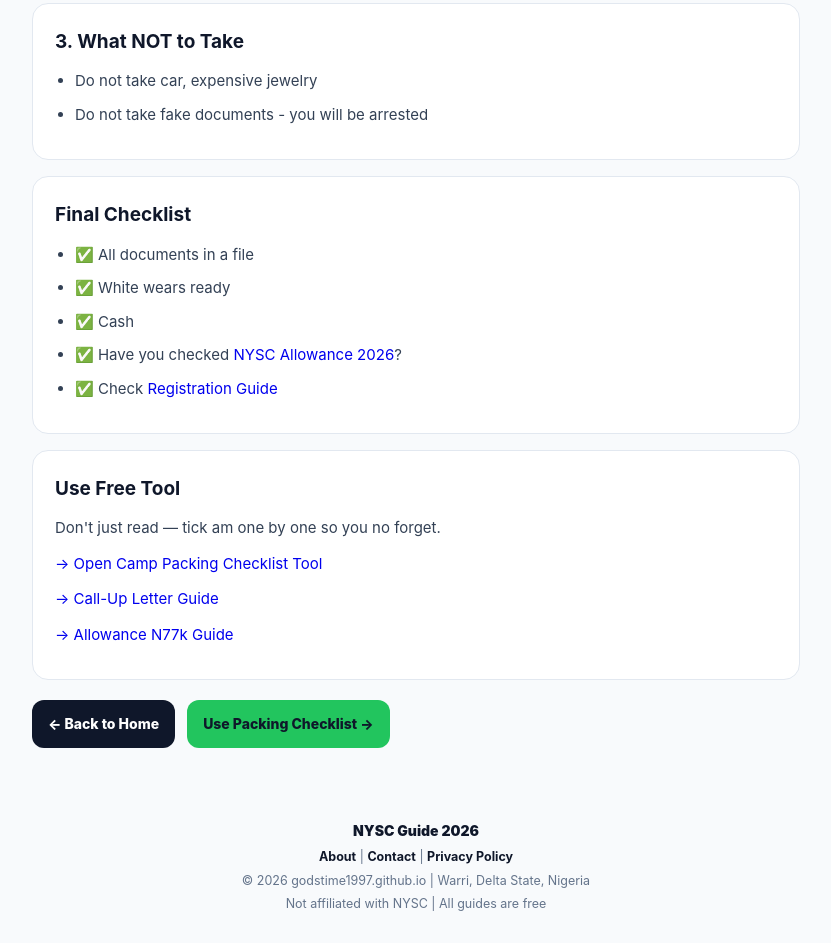
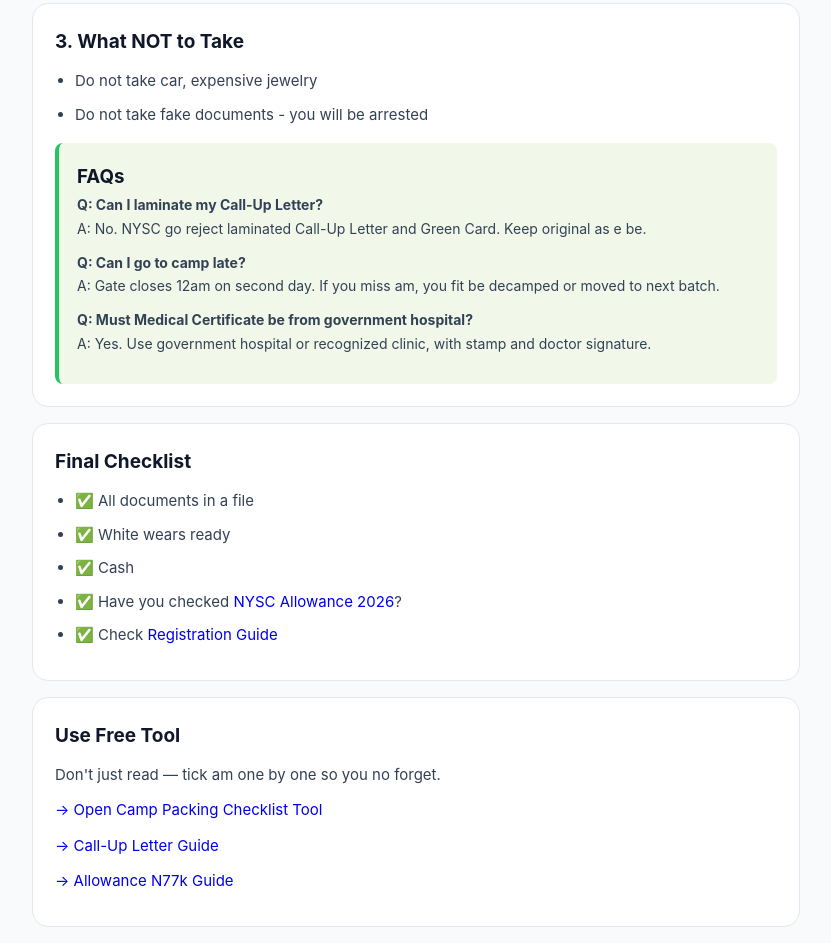
Before and after one commit to Godstime1997/Godstime1997.github.io, a plain HTML site: page nysc-camp-requirements-what-to-take-2026.html in a window 1280 px wide. Shown: the part 1082-2025 px from the top of the page, without its empty margins (224-1055 px from the left). Drawn offline with Linux system fonts and the light colour scheme.

Commit message:
Add FAQs section to camp requirements page
Added FAQs section with common questions and answers regarding the NYSC camp requirements.

```diff
--- a/nysc-camp-requirements-what-to-take-2026.html
+++ b/nysc-camp-requirements-what-to-take-2026.html
@@ -29,6 +29,8 @@ a{text-decoration:none}
 .card li{margin-bottom:8px}
 .alert{background:#f0fdf4;border-left:4px solid #22c55e;padding:16px;border-radius:8px;margin-bottom:16px;font-size:14px}
 .warning{background:#fffbeb;border-left:4px solid #f59e0b;padding:16px;border-radius:8px;margin-bottom:16px;font-size:14px}
+.faq{background:#f1f8e9;padding:18px;border-left:4px solid #22c55e;border-radius:8px;margin-top:16px}
+.faq p{font-size:14px;margin-bottom:10px}
 .nextprev{display:flex;gap:12px;flex-wrap:wrap;margin-top:20px}
 .btn{display:inline-block;padding:12px 16px;border-radius:12px;font-weight:800;font-size:14px}
 .btn-green{background:#22c55e;color:#0f172a}
@@ -98,6 +100,12 @@ footer a{color:#0f172a;font-weight:700}
       <li>Do not take car, expensive jewelry</li>
       <li>Do not take fake documents - you will be arrested</li>
     </ul>
+    <div class="faq">
+      <h3>FAQs</h3>
+      <p><strong>Q: Can I laminate my Call-Up Letter?</strong><br>A: No. NYSC go reject laminated Call-Up Letter and Green Card. Keep original as e be.</p>
+      <p><strong>Q: Can I go to camp late?</strong><br>A: Gate closes 12am on second day. If you miss am, you fit be decamped or moved to next batch.</p>
+      <p><strong>Q: Must Medical Certificate be from government hospital?</strong><br>A: Yes. Use government hospital or recognized clinic, with stamp and doctor signature.</p>
+    </div>
   </div>
 
   <div class="card">
@@ -133,4 +141,4 @@ footer a{color:#0f172a;font-weight:700}
 </footer>
 
 </body>
-  </html>
+</html>
```
